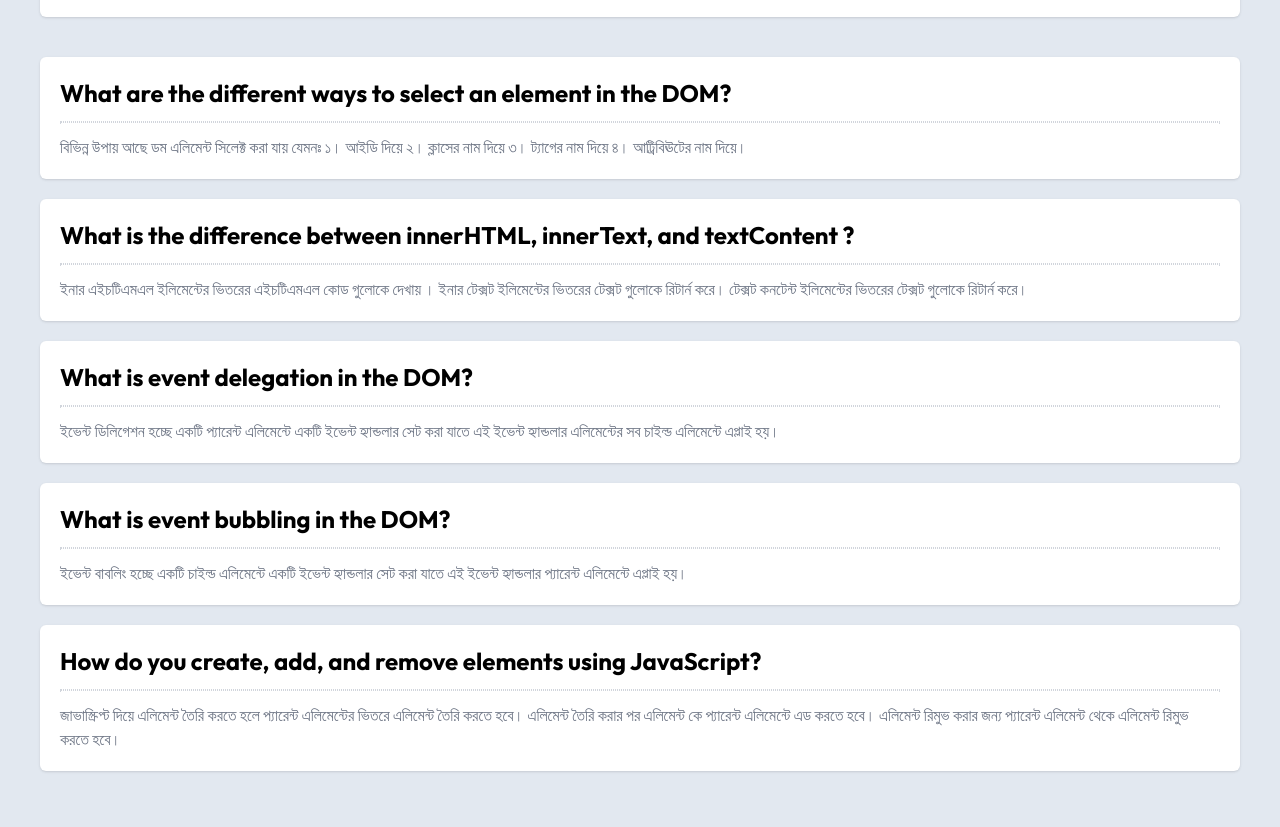
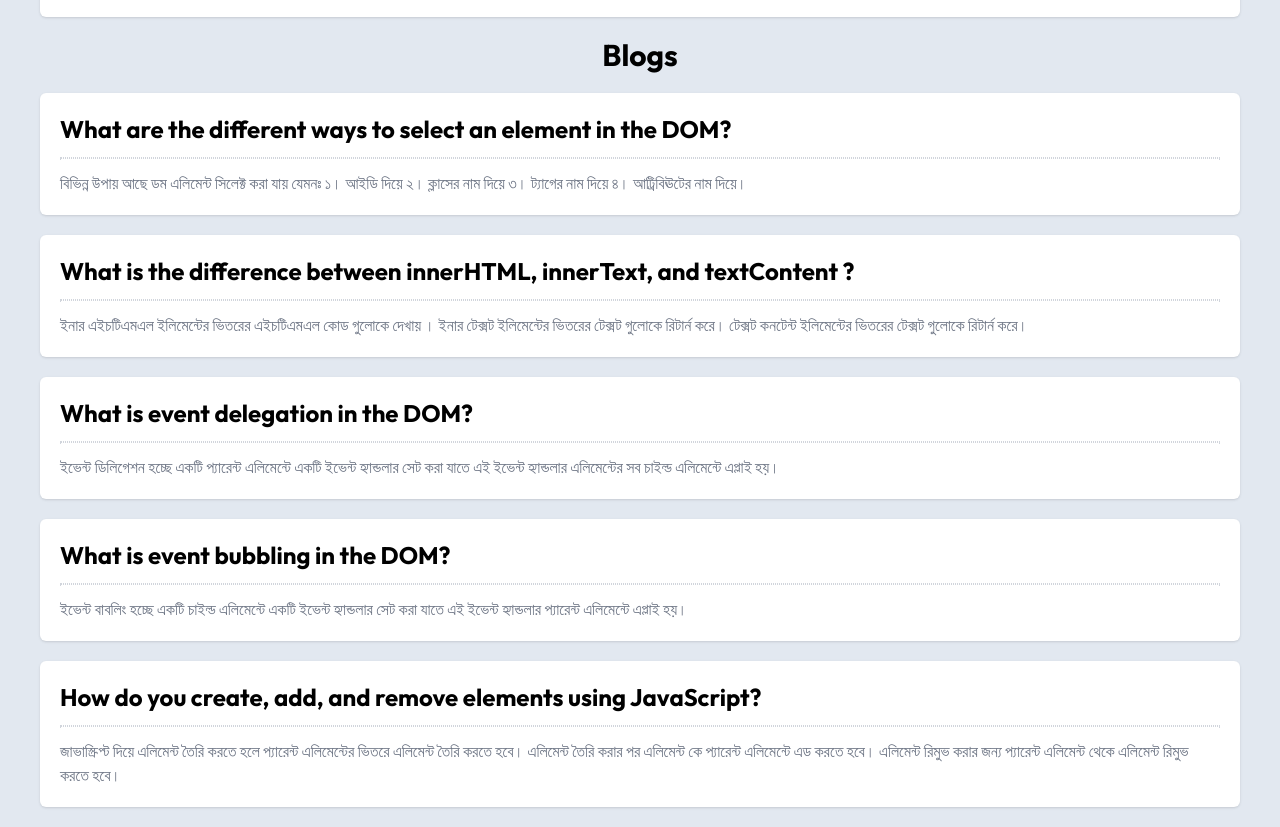
Before and after one commit to abdullahalnirob/ph-assignment-05, a plain HTML site: page blog.html in a window 1280 px wide. Shown: the part 95-922 px from the top of the page. Before the commit the page ends 886 px from the top, so only its background shows below. Drawn offline with nearby package versions, Linux system fonts and the light colour scheme.

Commit message:
blog haeding  addede

```diff
--- a/blog.html
+++ b/blog.html
@@ -37,42 +37,58 @@
         </div>
       </nav>
     </header>
-    <main class="mt-10 flex flex-col gap-5">
+    <main class="flex flex-col gap-5">
+      <div class="mt-5 ">
+        <h1 class="text-center font-bold text-3xl">Blogs</h1>
+      </div>
       <div class="bg-white p-5 rounded-md shadow">
-        <h2 class="text-2xl font-bold">What are the different ways to select an element in the DOM?</h2>
+        <h2 class="text-2xl font-bold">
+          What are the different ways to select an element in the DOM?
+        </h2>
         <hr class="border border-dotted border-gray-300 my-3" />
         <p class="text-gray-500">
-            বিভিন্ন উপায় আছে ডম এলিমেন্ট সিলেক্ট করা যায় যেমনঃ ১। আইডি দিয়ে ২। ক্লাসের নাম দিয়ে ৩। ট্যাগের নাম দিয়ে ৪। আট্রিবিঊটের নাম দিয়ে।
+          বিভিন্ন উপায় আছে ডম এলিমেন্ট সিলেক্ট করা যায় যেমনঃ ১। আইডি দিয়ে ২।
+          ক্লাসের নাম দিয়ে ৩। ট্যাগের নাম দিয়ে ৪। আট্রিবিঊটের নাম দিয়ে।
         </p>
       </div>
       <div class="bg-white p-5 rounded-md shadow">
-        <h2 class="text-2xl font-bold"> What is the difference between innerHTML, innerText, and textContent ?</h2>
+        <h2 class="text-2xl font-bold">
+          What is the difference between innerHTML, innerText, and textContent ?
+        </h2>
         <hr class="border border-dotted border-gray-300 my-3" />
         <p class="text-gray-500">
-            ইনার এইচটিএমএল ইলিমেন্টের ভিতরের এইচটিএমএল কোড গুলোকে দেখায় । ইনার টেক্সট ইলিমেন্টের ভিতরের টেক্সট গুলোকে রিটার্ন করে। টেক্সট কনটেন্ট ইলিমেন্টের ভিতরের টেক্সট গুলোকে রিটার্ন করে।
+          ইনার এইচটিএমএল ইলিমেন্টের ভিতরের এইচটিএমএল কোড গুলোকে দেখায় । ইনার
+          টেক্সট ইলিমেন্টের ভিতরের টেক্সট গুলোকে রিটার্ন করে। টেক্সট কনটেন্ট
+          ইলিমেন্টের ভিতরের টেক্সট গুলোকে রিটার্ন করে।
         </p>
       </div>
       <div class="bg-white p-5 rounded-md shadow">
-        <h2 class="text-2xl font-bold"> What is event delegation in the DOM?</h2>
+        <h2 class="text-2xl font-bold">What is event delegation in the DOM?</h2>
         <hr class="border border-dotted border-gray-300 my-3" />
         <p class="text-gray-500">
-            ইভেন্ট ডিলিগেশন হচ্ছে একটি প্যারেন্ট এলিমেন্টে একটি ইভেন্ট হ্যান্ডলার সেট করা যাতে এই ইভেন্ট হ্যান্ডলার এলিমেন্টের সব চাইল্ড এলিমেন্টে এপ্লাই হয়।
+          ইভেন্ট ডিলিগেশন হচ্ছে একটি প্যারেন্ট এলিমেন্টে একটি ইভেন্ট হ্যান্ডলার
+          সেট করা যাতে এই ইভেন্ট হ্যান্ডলার এলিমেন্টের সব চাইল্ড এলিমেন্টে
+          এপ্লাই হয়।
         </p>
       </div>
       <div class="bg-white p-5 rounded-md shadow">
-        <h2 class="text-2xl font-bold"> What is event bubbling in the DOM?
-
+        <h2 class="text-2xl font-bold">What is event bubbling in the DOM?</h2>
+        <hr class="border border-dotted border-gray-300 my-3" />
+        <p class="text-gray-500">
+          ইভেন্ট বাবলিং হচ্ছে একটি চাইল্ড এলিমেন্টে একটি ইভেন্ট হ্যান্ডলার সেট
+          করা যাতে এই ইভেন্ট হ্যান্ডলার প্যারেন্ট এলিমেন্টে এপ্লাই হয়।
+        </p>
+      </div>
+      <div class="bg-white p-5 rounded-md shadow">
+        <h2 class="text-2xl font-bold">
+          How do you create, add, and remove elements using JavaScript?
         </h2>
         <hr class="border border-dotted border-gray-300 my-3" />
         <p class="text-gray-500">
-            ইভেন্ট বাবলিং হচ্ছে একটি চাইল্ড এলিমেন্টে একটি ইভেন্ট হ্যান্ডলার সেট করা যাতে এই ইভেন্ট হ্যান্ডলার প্যারেন্ট এলিমেন্টে এপ্লাই হয়।
-        </p>
-      </div>
-      <div class="bg-white p-5 rounded-md shadow">
-        <h2 class="text-2xl font-bold">How do you create, add, and remove elements using JavaScript?</h2>
-        <hr class="border border-dotted border-gray-300 my-3" />
-        <p class="text-gray-500">
-            জাভাস্ক্রিপ্ট দিয়ে এলিমেন্ট তৈরি করতে হলে প্যারেন্ট এলিমেন্টের ভিতরে এলিমেন্ট তৈরি করতে হবে। এলিমেন্ট তৈরি করার পর এলিমেন্ট কে প্যারেন্ট এলিমেন্টে এড করতে হবে। এলিমেন্ট রিমুভ করার জন্য প্যারেন্ট এলিমেন্ট থেকে এলিমেন্ট রিমুভ করতে হবে।
+          জাভাস্ক্রিপ্ট দিয়ে এলিমেন্ট তৈরি করতে হলে প্যারেন্ট এলিমেন্টের ভিতরে
+          এলিমেন্ট তৈরি করতে হবে। এলিমেন্ট তৈরি করার পর এলিমেন্ট কে প্যারেন্ট
+          এলিমেন্টে এড করতে হবে। এলিমেন্ট রিমুভ করার জন্য প্যারেন্ট এলিমেন্ট
+          থেকে এলিমেন্ট রিমুভ করতে হবে।
         </p>
       </div>
     </main>
```
